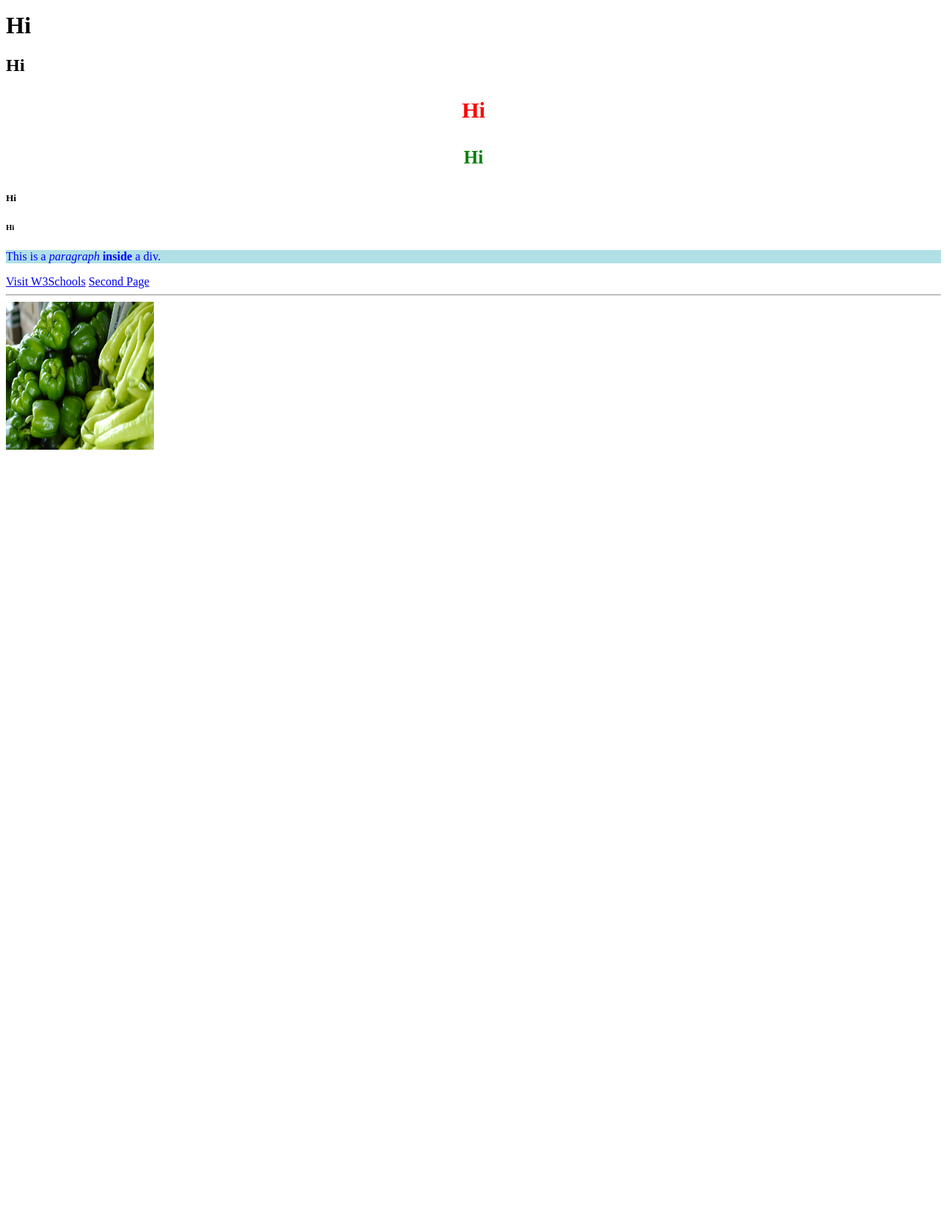
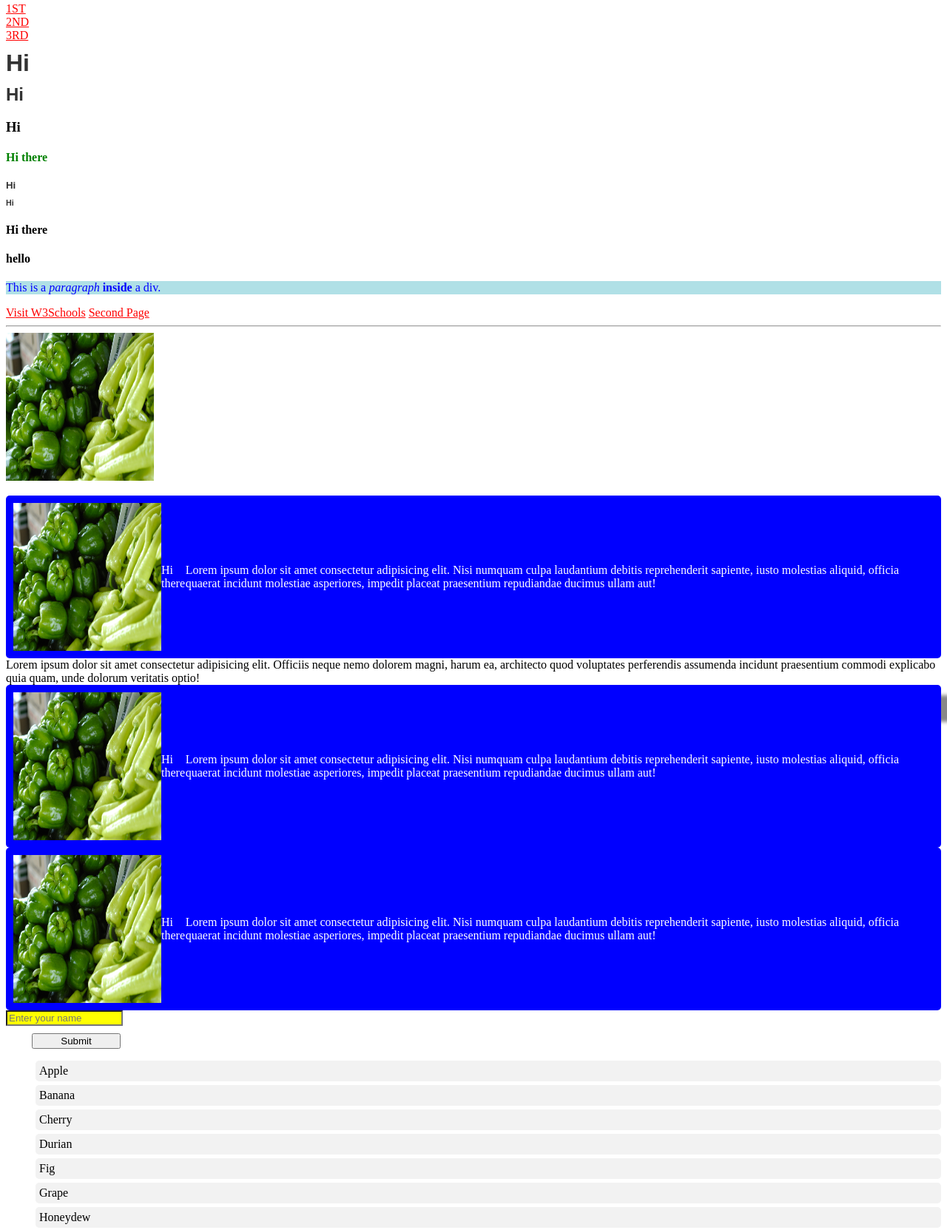
Before and after one commit to Matiz009/Full-Stack-Dev, a plain HTML site: page index.html in a window 1280 px wide. Shown: the part 5-1668 px from the top of the page at 74% size. Before the commit the page ends 800 px from the top, so only its background shows below. Drawn offline with Linux system fonts and the light colour scheme.

Commit message:
css added with flexbox;

```diff
--- a/index.html
+++ b/index.html
@@ -4,25 +4,19 @@
     <meta charset="UTF-8">
     <meta name="viewport" content="width=device-width, initial-scale=1.0">
     <title>Full Stack Development</title>
-<style>
-
-h3 {
-    color: red;
-    font-size: 30px;
-    text-align: center;
-}
-h4 {
-    color: green;
-    font-size: 25px;
-    text-align: center;
-}
-</style>
+    <link rel="stylesheet" href="./styles/index.css">
 </head>
 <body>
+<section>
+<nav><a href="#div-1">1ST</a></nav>
+<nav><a href="#div-2">2ND</a></nav>
+<nav><a href="#div-3">3RD</a></nav>
+</section>
+
     <h1>Hi</h1>
     <h2>Hi</h2>
     <h3>Hi</h3>
-    <h4>Hi</h>
+    <h4 id="h-4">Hi there</h>
     <h5>Hi</h5>
     <h6>Hi</h6>
 
@@ -30,6 +24,8 @@ h4 {
 This is a comment in HTML
 You can use this to add notes or explanations in your code without affecting the output.
 -->
+<h4>Hi there</h4>
+<h4>hello</h4>
 
 <!--
     Block tag example
@@ -45,7 +41,53 @@ You can use this to add notes or explanations in your code without affecting the
 
 <p></p>
 
+<div class="style1" id="div-1">
+<img src="./resources/pexels-nc-farm-bureau-mark-2893525.jpg" alt="" srcset="" height="200" width="200" />
+<p>Hi there</p>
+<p>Lorem ipsum dolor sit amet consectetur adipisicing elit. Nisi numquam culpa laudantium debitis reprehenderit sapiente, iusto molestias aliquid, officia quaerat incidunt molestiae asperiores, impedit placeat praesentium repudiandae ducimus ullam aut!</p>
+</div>
+<div id="div">
+Lorem ipsum dolor sit amet consectetur adipisicing elit. Officiis neque nemo dolorem magni, harum ea, architecto quod voluptates perferendis assumenda incidunt praesentium commodi explicabo quia quam, unde dolorum veritatis optio!
+</div>
+<div class="style1 " id="div-2">
+<img src="./resources/pexels-nc-farm-bureau-mark-2893525.jpg" alt="" srcset="" height="200" width="200" />
+<p>Hi there</p>
+<p>Lorem ipsum dolor sit amet consectetur adipisicing elit. Nisi numquam culpa laudantium debitis reprehenderit sapiente, iusto molestias aliquid, officia quaerat incidunt molestiae asperiores, impedit placeat praesentium repudiandae ducimus ullam aut!</p>
+</div>
 
+<div class="style1" id="div-3">
+<img src="./resources/pexels-nc-farm-bureau-mark-2893525.jpg" alt="" srcset="" height="200" width="200" />
+<p>Hi there</p>
+<p>Lorem ipsum dolor sit amet consectetur adipisicing elit. Nisi numquam culpa laudantium debitis reprehenderit sapiente, iusto molestias aliquid, officia quaerat incidunt molestiae asperiores, impedit placeat praesentium repudiandae ducimus ullam aut!</p>
+</div>
+
+<input type="text" placeholder="Enter your name" id="name" class="input-field" />
+<input type="button" value="Submit" id="submit" class="btn" onclick="submitForm()" />
+<ul>
+
+<li>Apple</li>
+<li>Banana</li>
+<li>Cherry</li>
+<li>Durian</li>
+<li>Fig</li>
+<li>Grape</li>
+<li>Honeydew</li>
+
+
+
+<!--
+    Box Sizing example
+<style>
+    .box-sizing-example {
+        box-sizing: border-box;
+        width: 100%;
+        padding: 20px;
+        border: 5px solid black;
+    }
+
+-->
+
+<img src="./resources/pexels-nc-farm-bureau-mark-2893525.jpg" alt="" srcset="" height="20%" width="40%" />
 
 </body>
 </html>
--- /dev/null
+++ b/styles/index.css
@@ -0,0 +1,95 @@
+#h-4 {
+  color: green;
+}
+
+.style1 {
+  display: flex;
+  justify-content: center;
+  align-items: center;
+  background-color: blue;
+  color: white;
+  padding: 10px;
+  border-radius: 5px;
+  animation-name: colorChange, fontChange;
+  animation-duration: 4s;
+}
+
+.font-bold {
+  font-weight: bold;
+  font-size: 20px;
+  color: red;
+  font-weight: bolder;
+  font-family: Impact, Haettenschweiler, "Arial Narrow Bold", sans-serif;
+}
+
+a:link {
+  color: #ff0000;
+}
+/* visited link */
+a:visited {
+  color: #00ff00;
+}
+/* mouse over link */
+a:hover {
+  color: #ff00ff;
+}
+/* selected link */
+a:active {
+  color: #0000ff;
+}
+
+input[type="text"] {
+  width: 150px;
+  display: block;
+  margin-bottom: 10px;
+  background-color: yellow;
+}
+input[type="button"] {
+  width: 120px;
+  margin-left: 35px;
+  display: block;
+}
+
+ul > li {
+  list-style-type: none;
+  margin: 5px 0;
+  padding: 5px;
+  background-color: #f2f2f2;
+  border-radius: 5px;
+}
+
+h1,
+h2,
+h5,
+h6 {
+  color: #333;
+  font-family: Arial, sans-serif;
+  margin: 10px 0;
+}
+
+#div {
+  box-shadow: 50px 50px 5px #888888;
+}
+
+@keyframes colorChange {
+  from {
+    background-color: red;
+    color: white;
+  }
+  to {
+    background-color: yellow;
+    color: black;
+  }
+}
+
+@keyframes fontChange {
+  from {
+    font-size: 20px;
+    color: red;
+  }
+  to {
+    font-size: 30px;
+    color: blue;
+  }
+  /* Add more keyframes as needed */
+}
```
